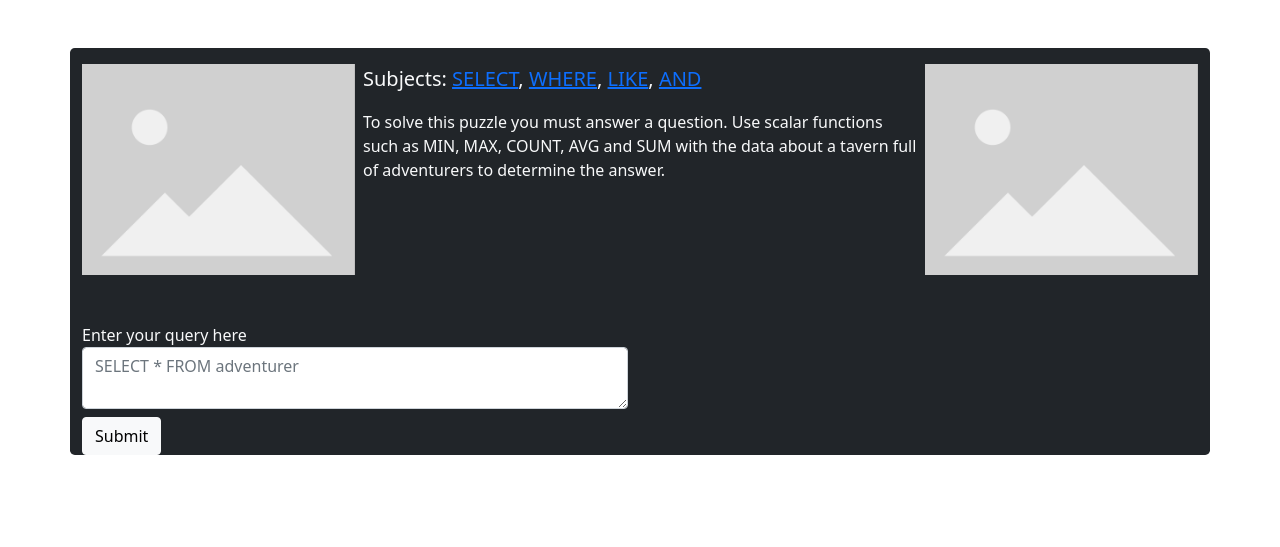
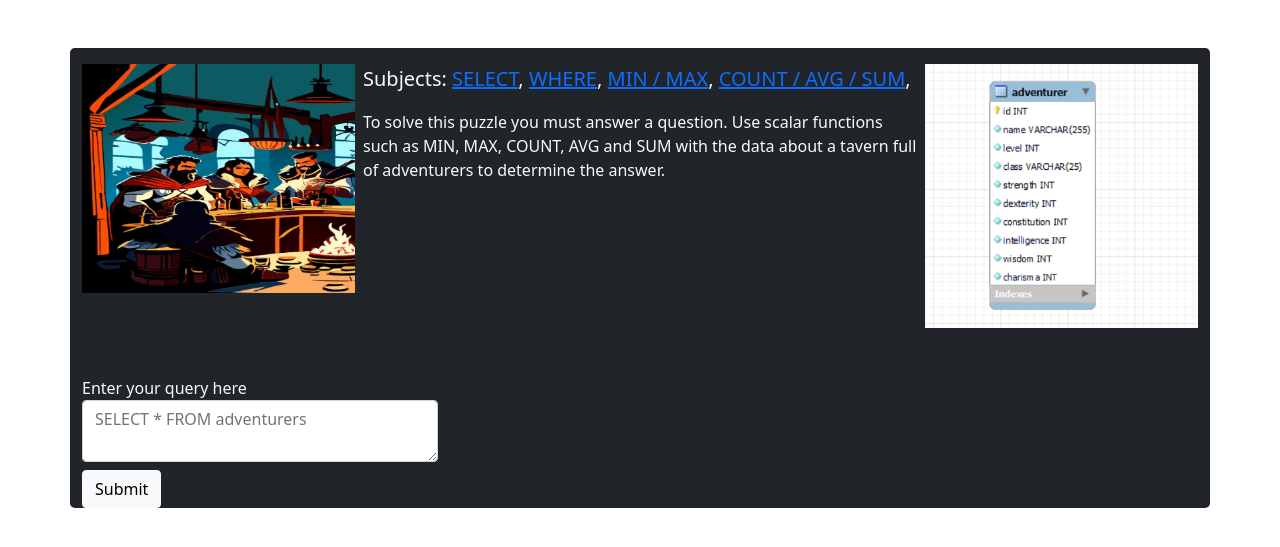
Before and after one commit to ASPE-Summa/SQLBombDisposalPhp, a Symfony app: template templates/adventurers.html.twig in a window 1280 px wide. Shown: the part 56-603 px from the top of the page. Run offline with Twig, Linux system fonts and the light colour scheme; the template is opened without the code that fills it, so the values that code supplies are empty; some libraries are stand-ins or nearby versions.

Commit message:
finished adventurer puzzle

```diff
--- a/templates/adventurers.html.twig
+++ b/templates/adventurers.html.twig
@@ -12,14 +12,14 @@
     <div class="container my-5 bg-dark rounded-3 overflow-hidden">
         <div class="row mt-2 g-2">
             <div class="col-md-3">
-                <img class="img-fluid" src="{{ asset('assets/placeholder.png') }}">
+                <img class="img-fluid" src="{{ asset('assets/adventurer.png') }}">
             </div>
             <div class="col-md-6">
                 <p class="lead text-light">Subjects:
                     <a href="https://www.w3schools.com/mysql/mysql_select.asp" target="_blank">SELECT</a>,
                     <a href="https://www.w3schools.com/mysql/mysql_where.asp" target="_blank">WHERE</a>,
-                    <a href="https://www.w3schools.com/mysql/mysql_like.asp" target="_blank">LIKE</a>,
-                    <a href="https://www.w3schools.com/mysql/mysql_and_or.asp" target="_blank">AND</a>
+                    <a href="https://www.w3schools.com/mysql/mysql_min_max.asp" target="_blank">MIN / MAX</a>,
+                    <a href="https://www.w3schools.com/mysql/mysql_count_avg_sum.asp" target="_blank">COUNT / AVG / SUM</a>,
                 </p>
                 <p class="text-light">
                     To solve this puzzle you must answer a question. Use scalar functions such as MIN, MAX, COUNT, AVG and SUM with the data about a tavern
@@ -27,18 +27,18 @@
                 </p>
             </div>
             <div class="col-md-3">
-                <img class="img-fluid" src="{{ asset('assets/placeholder.png') }}">
+                <img class="img-fluid" src="{{ asset('assets/adventurer_schema.png') }}">
             </div>
             <div class="col mt-5">
                 <div class="row">
-                    <div class="col-md-6">
+                    <div class="col-md-4">
                         <form method="post">
                             <div class="form-group">
                                 <label for="query" class="text-light">Enter your query here</label>
                                 {% if query is defined %}
                                     <textarea id="query" name="query" class="form-control" required>{{ query }}</textarea>
                                 {% else %}
-                                    <textarea id="query" name="query" class="form-control" placeholder="SELECT * FROM adventurer" required></textarea>
+                                    <textarea id="query" name="query" class="form-control" placeholder="SELECT * FROM adventurers" required></textarea>
                                 {% endif %}
                             </div>
                             <input class="btn btn-light mt-2" type="submit">
@@ -47,7 +47,7 @@
                         <p class="text-danger">{{ queryException }}</p>
                         {% endif %}
                     </div>
-                    <div class="col-md-6">
+                    <div class="col-md-8">
                         <table class="table table-dark">
                             <thead class="thead">
                             <tr>
--- a/templates/battleship.html.twig
+++ b/templates/battleship.html.twig
@@ -35,7 +35,7 @@
             </div>
             <div class="col mt-5">
                 <div class="row">
-                    <div class="col-md-6">
+                    <div class="col-md-4">
                         <form method="post">
                             <div class="form-group">
                                 <label for="query" class="text-light">Enter your query here</label>
@@ -51,7 +51,7 @@
                         <p class="text-danger">{{ queryException }}</p>
                         {% endif %}
                     </div>
-                    <div class="col-md-6">
+                    <div class="col-md-8">
                         <table class="table table-dark">
                             <thead class="thead">
                             <tr>
--- a/templates/button.html.twig
+++ b/templates/button.html.twig
@@ -34,7 +34,7 @@
             </div>
             <div class="col mt-5">
                 <div class="row">
-                    <div class="col-md-6">
+                    <div class="col-md-4">
                         <form method="post">
                             <div class="form-group">
                                 <label for="query" class="text-light">Enter your query here</label>
@@ -50,7 +50,7 @@
                         <p class="text-danger">{{ queryException }}</p>
                         {% endif %}
                     </div>
-                    <div class="col-md-6">
+                    <div class="col-md-8">
                         <table class="table table-dark">
                             <thead class="thead">
                             <tr>
--- a/templates/maze.html.twig
+++ b/templates/maze.html.twig
@@ -52,7 +52,7 @@
             </div>
             <div class="col mt-5">
                 <div class="row">
-                    <div class="col-md-6">
+                    <div class="col-md-4">
                         <form method="post">
                             <div class="form-group">
                                 <label for="query" class="text-light">Enter your query here</label>
@@ -68,7 +68,7 @@
                         <p class="text-danger">{{ queryException }}</p>
                         {% endif %}
                     </div>
-                    <div class="col-md-6">
+                    <div class="col-md-8">
                         <table class="table table-dark">
                             <thead class="thead">
                             <tr>
--- a/templates/puzzles.html.twig
+++ b/templates/puzzles.html.twig
@@ -43,7 +43,7 @@
             </div>
             <div class="col p-3">
                 <div class="card">
-                    <img class="card-img-top img-responsive" src="{{ asset('assets/placeholder.png') }}" alt="Card image cap" style="max-height: 400px;">
+                    <img class="card-img-top img-responsive" src="{{ asset('assets/adventurer.png') }}" alt="Card image cap" style="max-height: 400px;">
                     <div class="card-body">
                         <h5 class="card-title">Adventurers</h5>
                         <p class="card-text">Answer questions about fantasy adventurers</p>
```
Also changed, not shown: src/Controller/AdventurerController.php (added, +45 -0 lines), public/assets/adventurer.png (added), public/assets/adventurer_schema.png (added).
